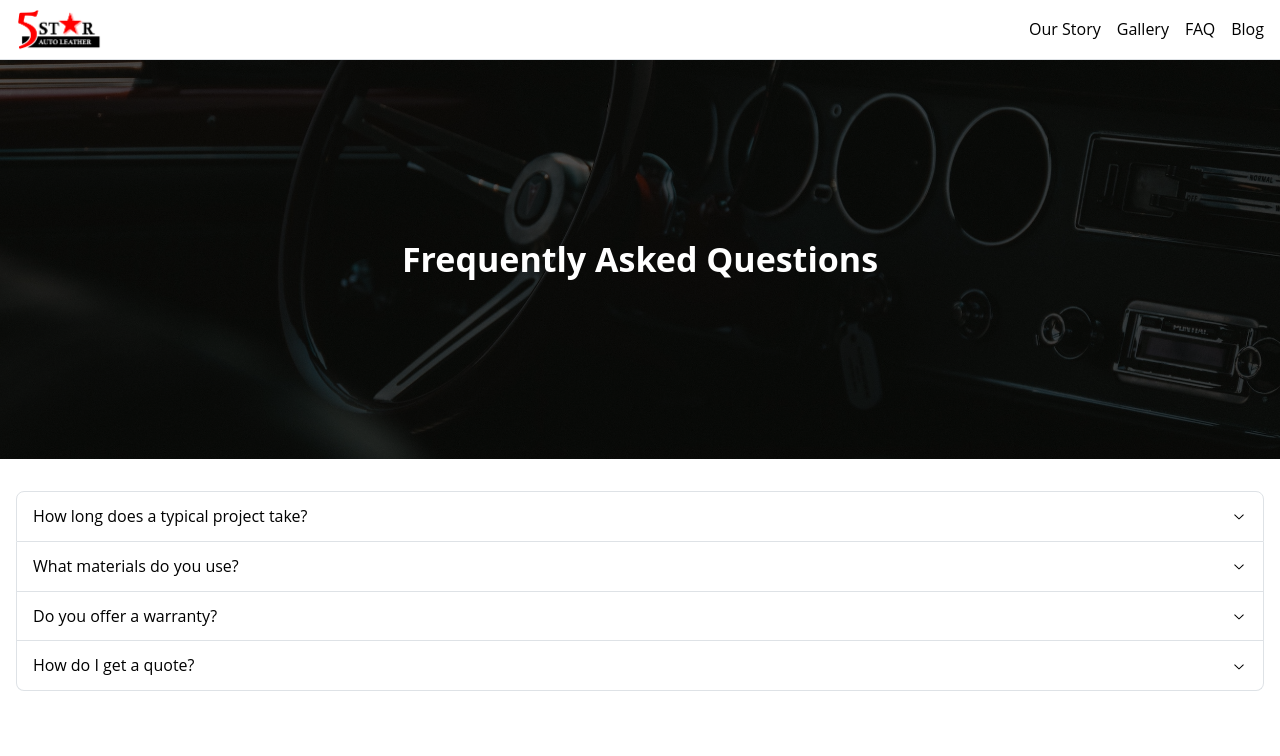
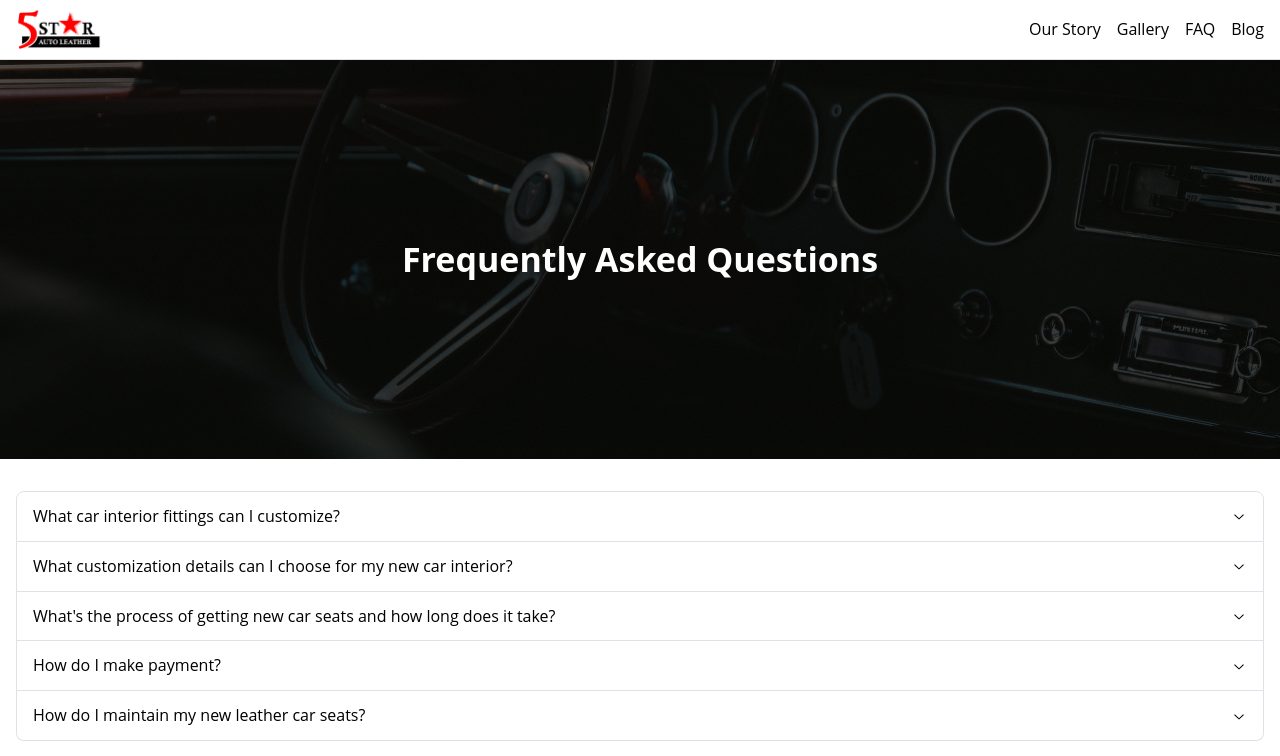
Before and after one commit to jasonqiu212/five-star-auto-leather-v1, a React (Vite) app: page /faq in a window 1280 px wide. Shown: the top 756 px of the page. Built offline with nearby package versions, Linux system fonts and the light colour scheme.

Commit message:
feat: add faq questions and answers

```diff
--- a/src/pages/FAQ/FAQ.tsx
+++ b/src/pages/FAQ/FAQ.tsx
@@ -3,7 +3,63 @@ import React from 'react';
 import FAQImage from '@/assets/faq.jpg';
 import { Footer } from '@/components/Footer';
 import { ParallaxTitle } from '@/components/ParallaxTitle';
-import { Accordion, Container, Stack } from '@mantine/core';
+import { Accordion, Container, Stack, Text } from '@mantine/core';
+
+const faqData = [
+  {
+    key: 'car-interior-fittings',
+    question: 'What car interior fittings can I customize?',
+    answer: (
+      <>
+        <Text>
+          Transform your car with our beautiful handiwork. We offer customization for car seats,
+          door panels*, gear knobs, dashboard, steering wheels, roof linings, car mats and flooring.
+        </Text>
+        <Text mt={12}>
+          *We offer custom car seats together with matching door panels as a package.
+        </Text>
+      </>
+    ),
+  },
+  {
+    key: 'customization',
+    question: 'What customization details can I choose for my new car interior?',
+    answer:
+      'At our workshop, you can choose from our vast collection of quality leather ranging in color, grain and perforation. You can select more than one leather type as well and create a two (or multiple!) toned design. The color of stitches can be customized as well, along with sewing patterns across the seat surface. You can even choose to embroider personalized wordings or images on the leather. Whatever you can dream of, we will strive to make it happen.',
+  },
+  {
+    key: 'process',
+    question: "What's the process of getting new car seats and how long does it take?",
+    answer: (
+      <>
+        <Text fw={700}>Step 1 - Call/WhatsApp/Facebook message us to set up an appointment!</Text>
+        <Text mt={12}>
+          Come down to our office with your car to select your custom car seat design. Once you have
+          confirmed your design, we will place an order and it will take 3 working days for the
+          leather covers to arrive. If it is an uncommon car model or entirely unique leather
+          design, it will take up to 5 working days and we might have to remove the existing leather
+          covers as sample. At this stage, you can still drive off with your car. There's no need to
+          leave your beloved car at our workshop! We will contact you the minute we receive the
+          leather covers, and it won't take long for us to complete the assembly. In fact, if you
+          drop off your car in the morning, the new seats will be assembled and ready for you later
+          on the same day.
+        </Text>
+      </>
+    ),
+  },
+  {
+    key: 'payment',
+    question: 'How do I make payment?',
+    answer:
+      'A 50% deposit is required upon confirmation of order. The other 50% need only be paid when you are collecting your car with all new seats. Cash payment is preferred, while we also accept bank transfers and PayNow.',
+  },
+  {
+    key: 'maintain',
+    question: 'How do I maintain my new leather car seats?',
+    answer:
+      'Avoid harsh chemicals when cleaning your leather seats. For regular maintenance, we suggest wiping them down with just lukewarm water using a non-abrasive cloth. For more stubborn stains, use a mild detergent (eg. hand soap or dishwashing soap) diluted with water. Always remember to try out the detergent solution in a less visible area first. After cleaning, air your car to ensure the seats are not left damp for too long.',
+  },
+];
 
 export const FAQ: React.FC = () => {
   return (
@@ -11,38 +67,12 @@ export const FAQ: React.FC = () => {
       <ParallaxTitle backgroundImage={FAQImage} title="Frequently Asked Questions" />
       <Container size="xl" py="xl" w="100%">
         <Accordion variant="contained" radius="md">
-          <Accordion.Item value="how-long">
-            <Accordion.Control>How long does a typical project take?</Accordion.Control>
-            <Accordion.Panel>
-              Project timelines vary depending on the scope of work. Simple repairs may take 1-2
-              days, while complete interior restorations can take 2-4 weeks. We'll provide a
-              detailed timeline during your consultation.
-            </Accordion.Panel>
-          </Accordion.Item>
-
-          <Accordion.Item value="materials">
-            <Accordion.Control>What materials do you use?</Accordion.Control>
-            <Accordion.Panel>
-              We use only premium automotive-grade leather and materials from trusted suppliers. All
-              materials are selected for durability, comfort, and aesthetics.
-            </Accordion.Panel>
-          </Accordion.Item>
-
-          <Accordion.Item value="warranty">
-            <Accordion.Control>Do you offer a warranty?</Accordion.Control>
-            <Accordion.Panel>
-              Yes, we stand behind our work with a comprehensive warranty on all services. Specific
-              warranty terms will be discussed during your consultation.
-            </Accordion.Panel>
-          </Accordion.Item>
-
-          <Accordion.Item value="quote">
-            <Accordion.Control>How do I get a quote?</Accordion.Control>
-            <Accordion.Panel>
-              Contact us to schedule a consultation. We'll assess your vehicle, discuss your needs,
-              and provide a detailed quote with no obligation.
-            </Accordion.Panel>
-          </Accordion.Item>
+          {faqData.map((item) => (
+            <Accordion.Item key={item.key} value={item.key}>
+              <Accordion.Control>{item.question}</Accordion.Control>
+              <Accordion.Panel>{item.answer}</Accordion.Panel>
+            </Accordion.Item>
+          ))}
         </Accordion>
       </Container>
       <Footer />
```
